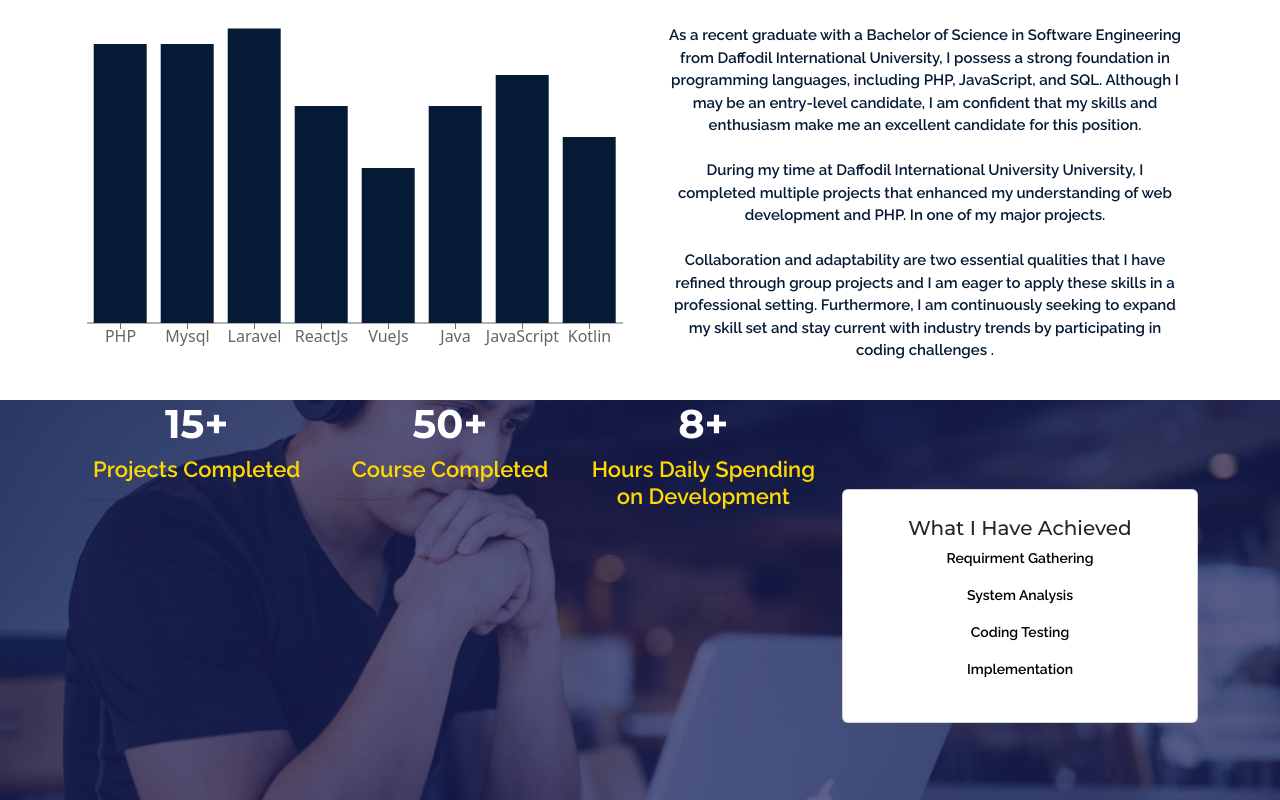
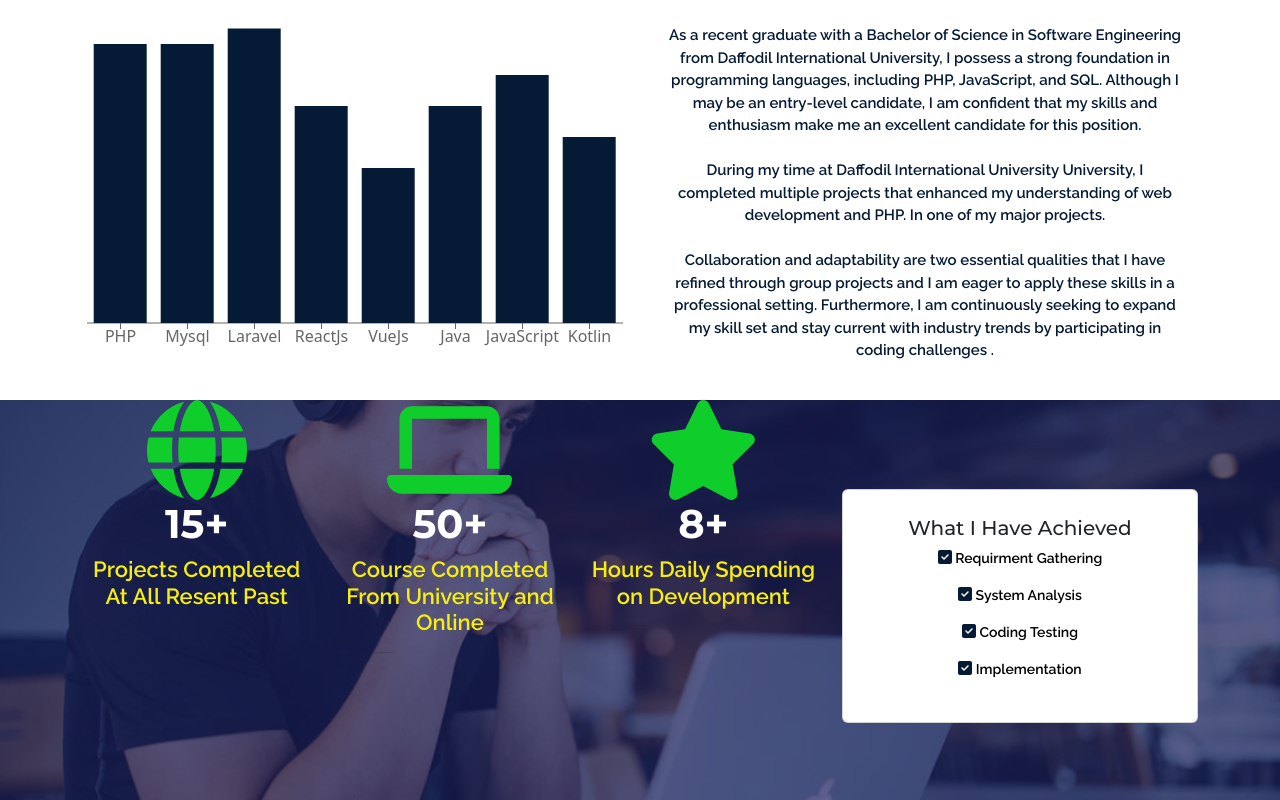
Before and after one commit to Shaid1998/Complete-Website-with-REACT-And-Laravel, a React (Create React App) app: page / in a window 1280 px wide. Shown: the part 1268-2068 px from the top of the page. Built offline with nearby package versions, Linux system fonts and the light colour scheme; a web font is replaced by a local one.

Commit message:
Working On Summary Part

```diff
--- a/src/App.js
+++ b/src/App.js
@@ -4,6 +4,7 @@ import Services from './components/Services/Services.jsx';
 import TopNavigation from './components/TopNavigation/TopNavigation.jsx';
 import Analysis from './components/Analysis/Analysis.jsx';
 import Summary from './components/Summary/Summary.jsx';
+
 
 
 function App() {
--- a/src/asset/css/custom.css
+++ b/src/asset/css/custom.css
@@ -144,6 +144,7 @@
     min-height: 400px;
     width: 100%;
     background: rgb(27, 31, 92, 0.7);
+
 }
 
 .countNumber{
@@ -154,7 +155,7 @@
 }
 
 .countTitle{
-    color: #ffd900;
+    color: #f6ee11;
     font-family: 'Raleway', sans-serif;
     font-size: 22px;
     font-weight: 600;
@@ -179,4 +180,13 @@
     margin-top: 25%;
     padding: 10px 10px 10px 10px;
     border-radius: 3px;
+
 }
+.iconBullent{
+    color: #051b35;
+    font-size: 16px;
+}
+.iconProject{
+    color:#0fce2c;
+    font-size: 100px;
+}
--- a/src/components/Summary/Summary.jsx
+++ b/src/components/Summary/Summary.jsx
@@ -1,29 +1,38 @@
 
+import { FontAwesomeIcon } from '@fortawesome/react-fontawesome'
 import React, { Component, Fragment } from 'react'
 import { Card, Col, Container, Row } from 'react-bootstrap'
+import {faCheckSquare} from '@fortawesome/free-solid-svg-icons'
+import {faGlobe} from '@fortawesome/free-solid-svg-icons'
+import {faLaptop} from '@fortawesome/free-solid-svg-icons'
+import {faStar} from '@fortawesome/free-solid-svg-icons'
 
 class Summary extends Component {
-     render() {
-          return (
-              <Fragment>
+    render() {
+        return (
+            <Fragment>
                 <Container fluid={true} className="SummaryFixedBanner p-0" >
-                    <div className='SummaryBannerOverLay'>
+                    <div className="SummaryBannerOverLay">
                         <Container className="text-center">
                             <Row>
-                                <Col className="countSection" lg={8} md={6} sm={12}>
-                                    <Row>
-                                        <Col>
+                                <Col lg={8} md={6} sm={12}>
+                                    <Row className="countSection">
+                                        <Col  lg={4} md={6} sm={12}>
+                                            <FontAwesomeIcon className='iconProject' icon={faGlobe}/>
                                             <h1 className='countNumber'>15+</h1>
-                                            <h4 className='countTitle'>Projects Completed</h4>
+                                            <h4 className='countTitle'>Projects Completed At All Resent Past</h4>
                                             <hr className='bg-white w-25'/>
                                         </Col>
 
-                                        <Col>
+                                        <Col  lg={4} md={6} sm={12}>
+                                            <FontAwesomeIcon className='iconProject' icon={faLaptop}/>
                                             <h1 className='countNumber'>50+</h1>
-                                            <h4 className='countTitle'>Course Completed</h4>
+                                            <h4 className='countTitle'>Course Completed From University and Online</h4>
                                             <hr className='bg-white w-25'/>
                                         </Col>
-                                        <Col>
+
+                                        <Col  lg={4} md={6} sm={12}>
+                                            <FontAwesomeIcon className='iconProject' icon={faStar}/>
                                             <h1 className='countNumber'>8+</h1>
                                             <h4 className='countTitle'>Hours Daily Spending on Development</h4>
                                             <hr className="bg-white w-25" />
@@ -35,10 +44,10 @@ class Summary extends Component {
                                         <Card.Body>
                                             <Card.Title className="cardTitle">What I Have Achieved</Card.Title>
                                             <Card.Text>
-                                            <p className="cardSubTitle text-justify"> Requirment Gathering </p>
-                                            <p className="cardSubTitle text-justify"> System Analysis </p>
-                                            <p className="cardSubTitle text-justify"> Coding Testing </p>
-                                            <p className="cardSubTitle text-justify"> Implementation </p>
+                                            <p className="cardSubTitle text-justify"><FontAwesomeIcon className='iconBullent' icon={faCheckSquare}/> Requirment Gathering </p>
+                                            <p className="cardSubTitle text-justify"><FontAwesomeIcon className='iconBullent' icon={faCheckSquare}/> System Analysis </p>
+                                            <p className="cardSubTitle text-justify"><FontAwesomeIcon className='iconBullent' icon={faCheckSquare}/> Coding Testing </p>
+                                            <p className="cardSubTitle text-justify"><FontAwesomeIcon className='iconBullent' icon={faCheckSquare}/> Implementation </p>
                                             </Card.Text>
                                         </Card.Body>
                                     </Card>
```
